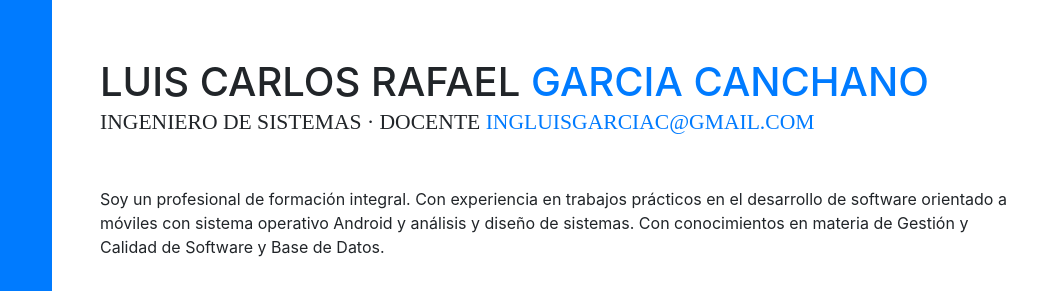
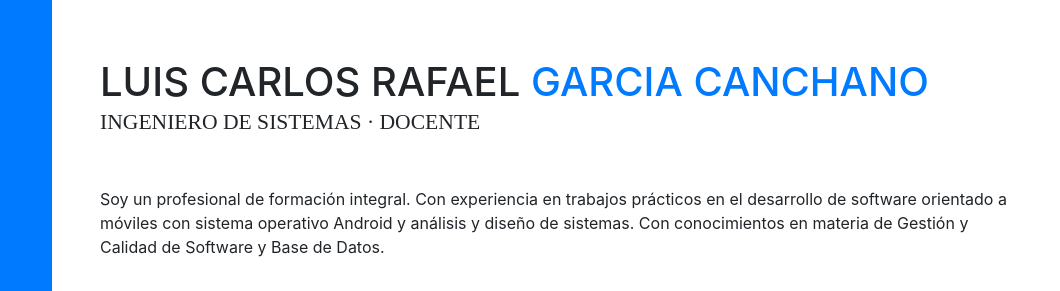
Before and after one commit to ingluisgarcia/CvCy, a website with bundled scripts: page index.html in a window 1280 px wide. Shown: the part 189-480 px from the top of the page, 220-1280 px from the left. Built offline with nearby package versions, Linux system fonts and the light colour scheme; a web font is replaced by a local one.

Commit message:
se retira comentario de correo

```diff
--- a/index.html
+++ b/index.html
@@ -90,7 +90,7 @@
           <span class="text-primary">Garcia Canchano</span>
         </h1>
         <div class="subheading mb-5">Ingeniero de Sistemas · Docente
-          <a href="mailto:ingluisgarciac@gmail.com">ingluisgarciac@gmail.com</a>
+
         </div>
         <p class="mb-5">Soy un profesional de formación integral. Con experiencia en trabajos prácticos en el desarrollo
           de software orientado a móviles con sistema operativo Android y análisis y diseño de sistemas. Con
```
